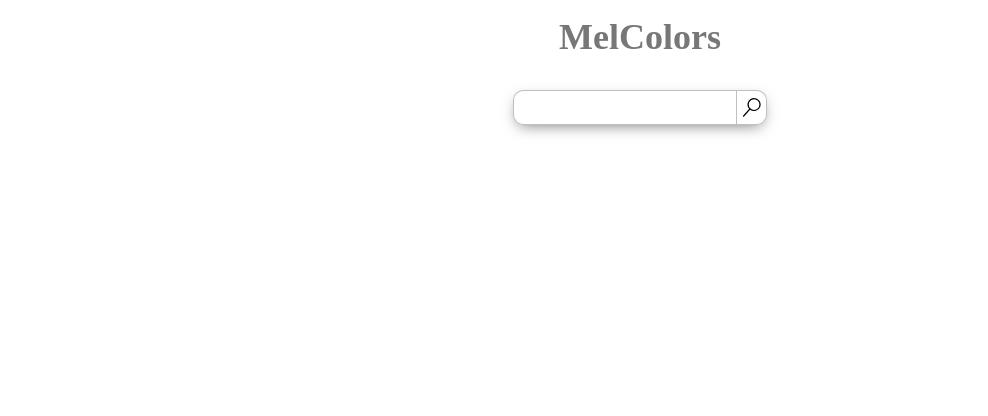
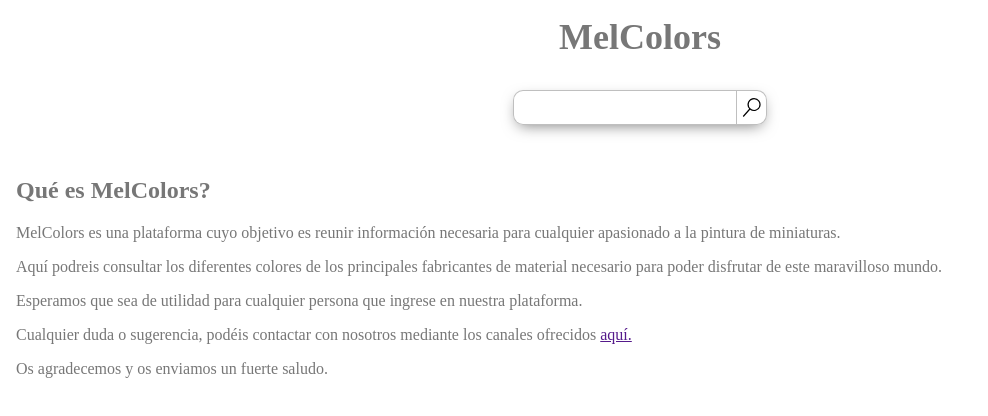
Before and after one commit to j0tac3/MelColors, an Angular app: page /home in a window 1280 px wide. Shown: the top 416 px of the page, without its empty margins (0-988 px from the left). Built offline with nearby package versions, Linux system fonts and the light colour scheme; no server answers.

Commit message:
Modificaciones en el home, y en la parte de adminsitraccio de colores

```diff
--- a/src/app/pages/home/home.component.css
+++ b/src/app/pages/home/home.component.css
@@ -11,10 +11,6 @@
     padding: 1rem;
     color: #777;
     transition: transform .3s;
-    position: absolute;
-    top: 0;
-    right: 0;
-    transform: translateX(0);
 }
 .title{
     color: #777;
```
